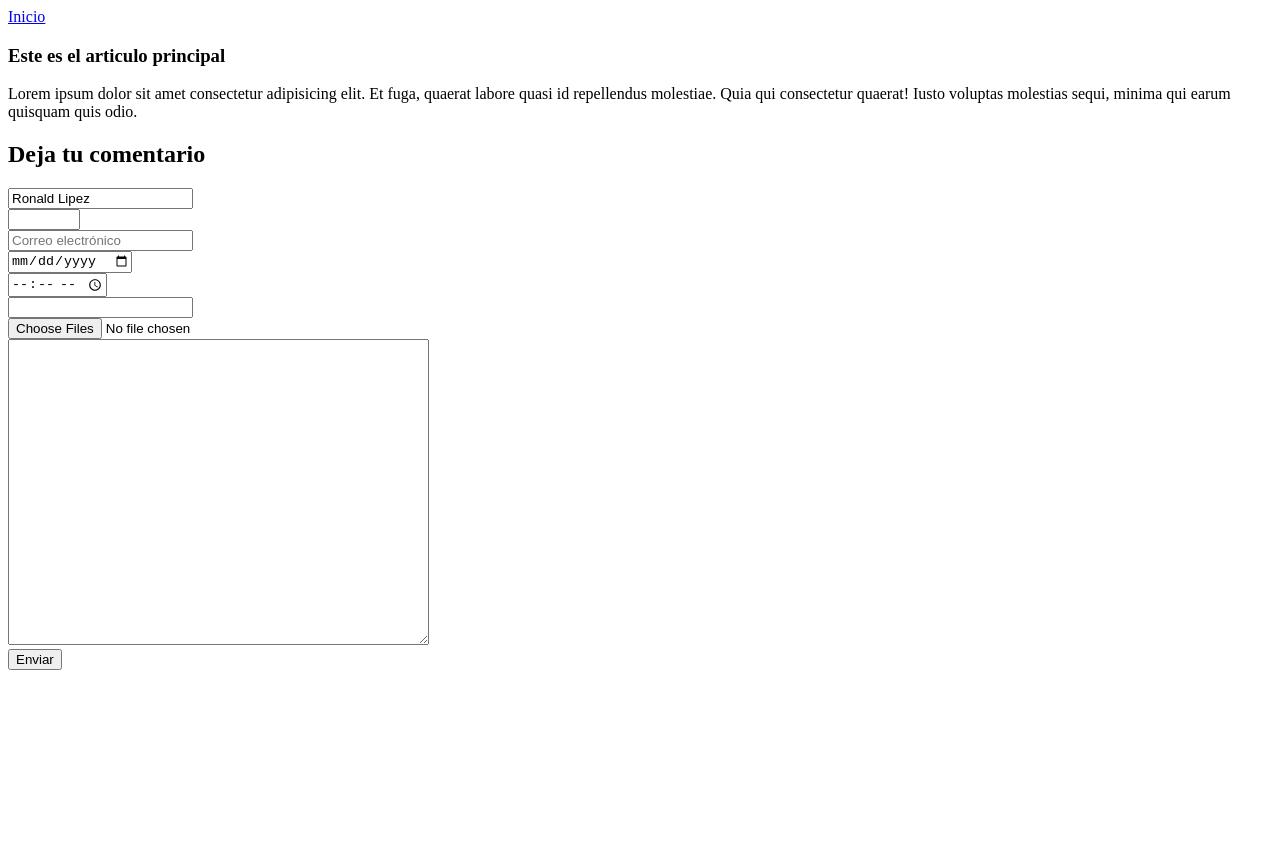
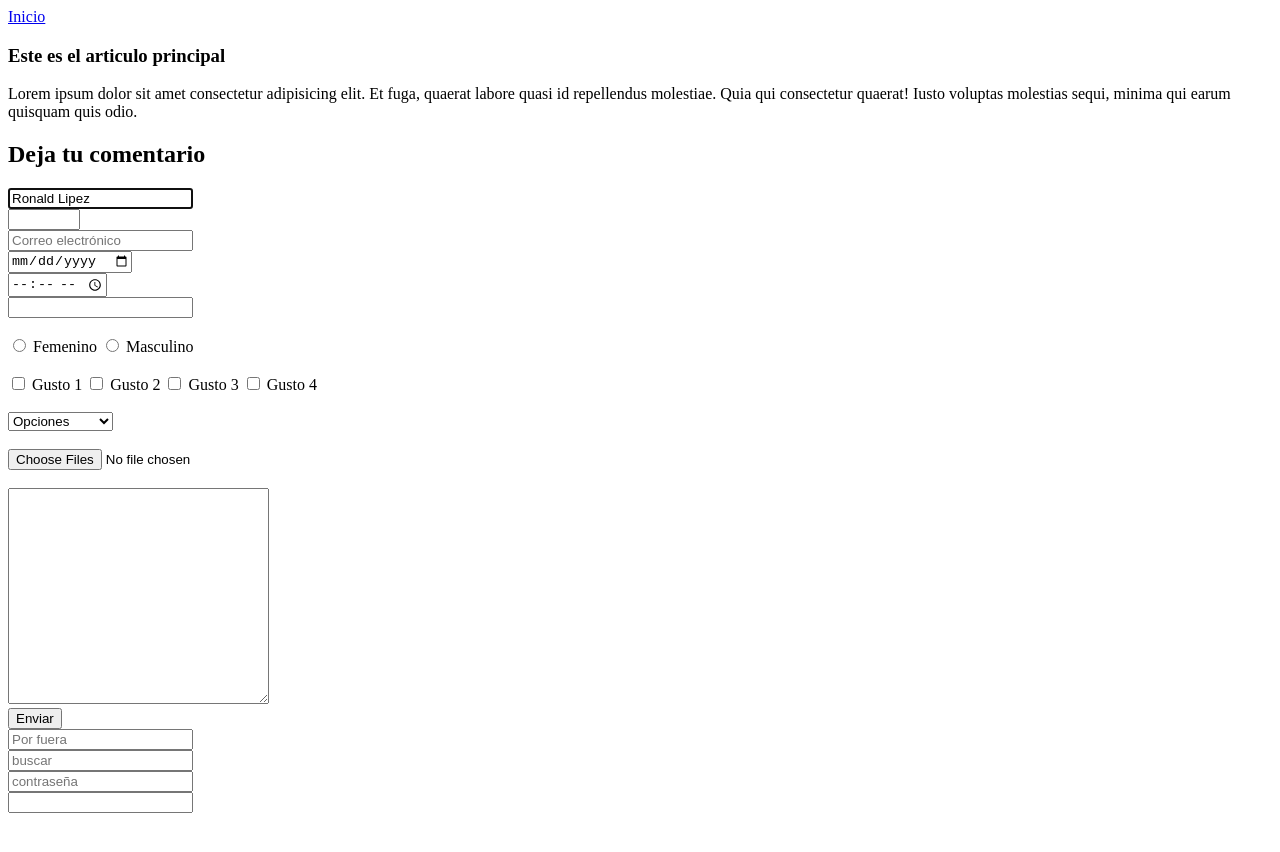
Before and after one commit to Ronni007/Html-2.0, a plain HTML site: page articulo.html in a window 1280 px wide. Before the commit the page ends 800 px from the top, so only its background shows below. Drawn offline with Linux system fonts and the light colour scheme.

Commit message:
tarea completa

```diff
--- a/articulo.html
+++ b/articulo.html
@@ -24,15 +24,15 @@
   </section>
   <section>
     <h2> Deja tu comentario </h2>
-   <form action="controlador" method="post" enctype="multipart/form-data">
+    <form action="controlador" method="post" enctype="multipart/form-data" name="formulario" autocomplete="of">
     <div>
-    <input type="text" placeholder="Su nombre" value="Ronald Lipez" maxlength="40" minlength="10" readonly required>
+    <input type="text" placeholder="Su nombre" value="Ronald Lipez" maxlength="40" minlength="10" required autofocus >
     </div>
     <div>
       <input type="number" min="10" max="40" step="0.5" required title="¿Esto que es?">
     </div>
     <div>
-    <input type="text" pattern placeholder="Correo electrónico" required >
+    <input type="text" placeholder="Correo electrónico" required >
     </div>
     <div>
     <input type="date" required >
@@ -41,18 +41,62 @@
     <input type="time" required >
     </div>
     <div>
-    <input type="text" required >
+    <input type="text"  <input type="text" id="nombre" name="nombre" pattern="[A-Za-zÁáÉéÍíÓóÚúÑñ\s]+" required >
     </div>
+    <br>
+    <div>
+      <input type="radio" name="genero" > Femenino
+      <input type="radio" name="genero" > Masculino
+    </div>
+    <br>
+    <div>
+      <input type="checkbox" name="gusto"> Gusto 1
+      <input type="checkbox" name="gusto"> Gusto 2
+      <input type="checkbox" name="gusto"> Gusto 3
+      <input type="checkbox" name="gusto"> Gusto 4
+    </div>
+    <br>
+    <div>
+      <select name="ciudad" id="ciudad">
+      <option value="opciones"> Opciones </option>
+      <option value="bucaramanga"> Bucaramanga </option>
+      <option value="florida"> Florida </option>
+      <option value="giron"> Giron </option>
+      <option value="piedecuesta"> Piedecuesta </option>
+      <option value="lebrija"> Lebrija </option>
+      </select>
+    </div>
+    <br>
     <div>
       <input type="file" accept="application/pdf" multiple="multiple" >
     </div>
+    <br>
     <div>
-    <textarea name="contenido" id="contenido" rows="20" cols="50" placeholder="Su comentario" required> </textarea>
+    <textarea name="contenido" id="contenido" rows="14" cols="30" placeholder="Su comentario" required> </textarea>
     </div>
     <div>
     <button type="submit"> Enviar </button>
     </div>
-   </form>
+  </form>
+  <div>
+  <input type="text" placeholder="Por fuera" form="formulario">
+  </div>
+  <div>
+  <input type="serch" placeholder="buscar" form="formulario">
+  </div>
+  <div>
+  <input type="password" placeholder="contraseña" form="formulario">
+  </div>
+  <div>
+    <input type="text" name="user" form="formulario" autocomplete="of">
+  </div>
+  <br>
+  <br>
+  <br>
+  <br>
+  <br>
+  <br>
+  <br>
   </section>
 
 
```
Also changed, not shown: tabla.html (added, +13 -0 lines).
